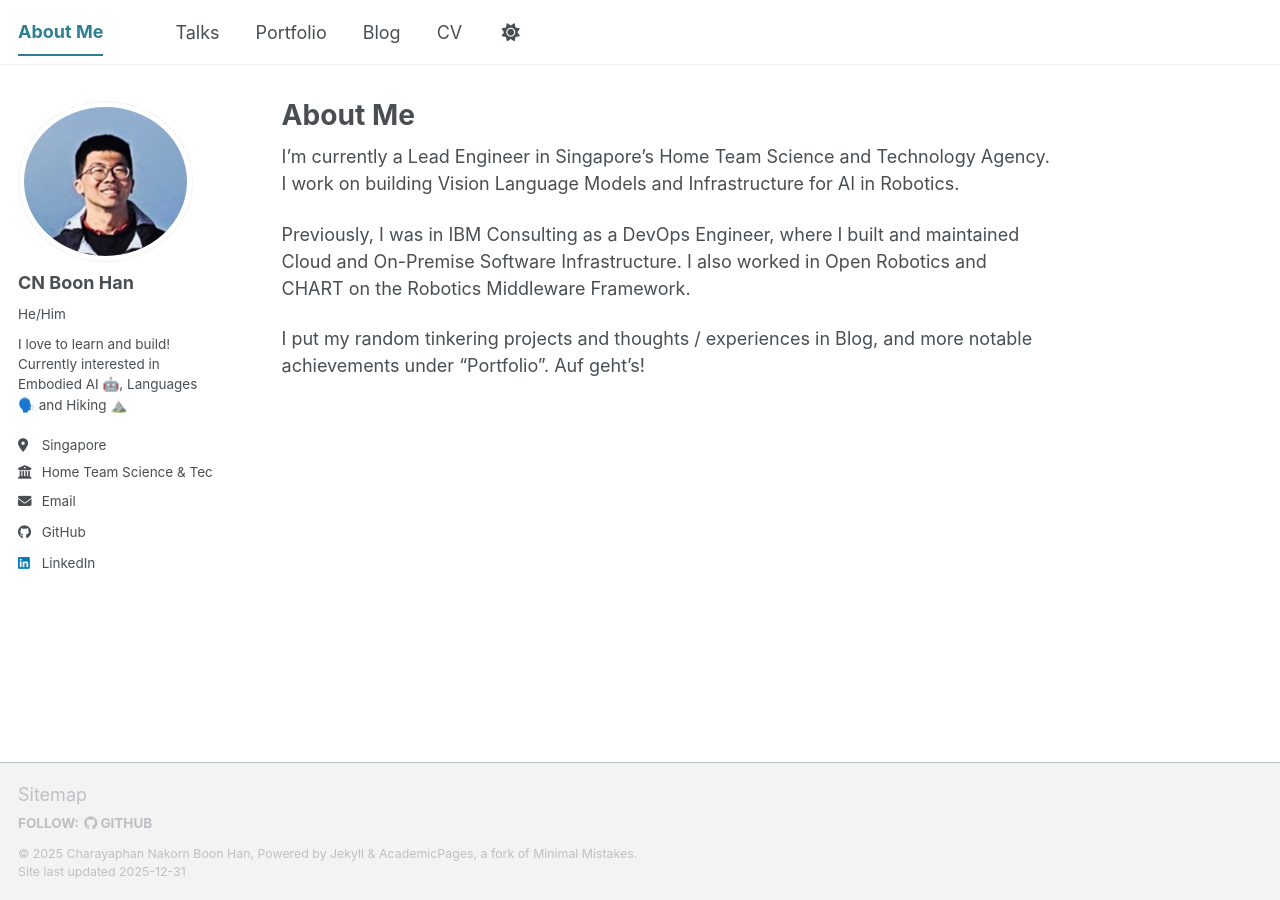
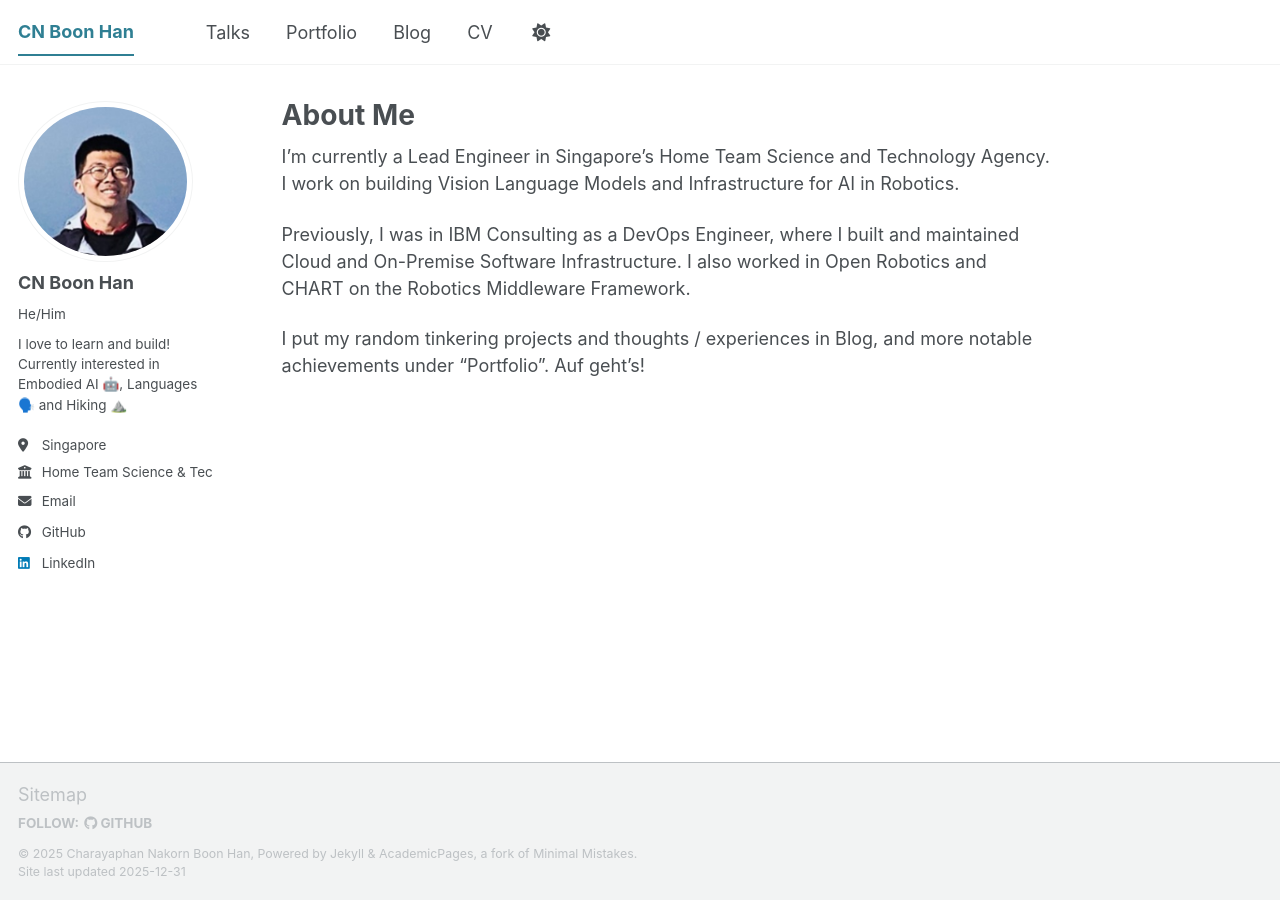
Before and after one commit to cnboonhan/cnboonhan.github.io, a Jekyll site: the page built from _pages/about.md, in a window 1280 px wide. Built offline with Jekyll 4.4.1, drawn with Linux system fonts in a browser that asks for light colours; a script bundle is joined from its source files by our own code; library files that are not in the unit come from our copies.

Commit message:
fix title

```diff
--- a/_config.yml
+++ b/_config.yml
@@ -9,7 +9,7 @@
 # Basic Site Settings
 locale                   : "en-US"
 site_theme               : "default" # The available themes options are "default", "air", "sunrise", "mint", "dirt" and "contrast"
-title                    : "About Me"
+title                    : "CN Boon Han"
 title_separator          : "-"
 name                     : &name "Charayaphan Nakorn Boon Han"
 description              : &description "Your Name's academic portfolio"   # Update this with a general description of your site, this is the default if not overridden by a page
```
